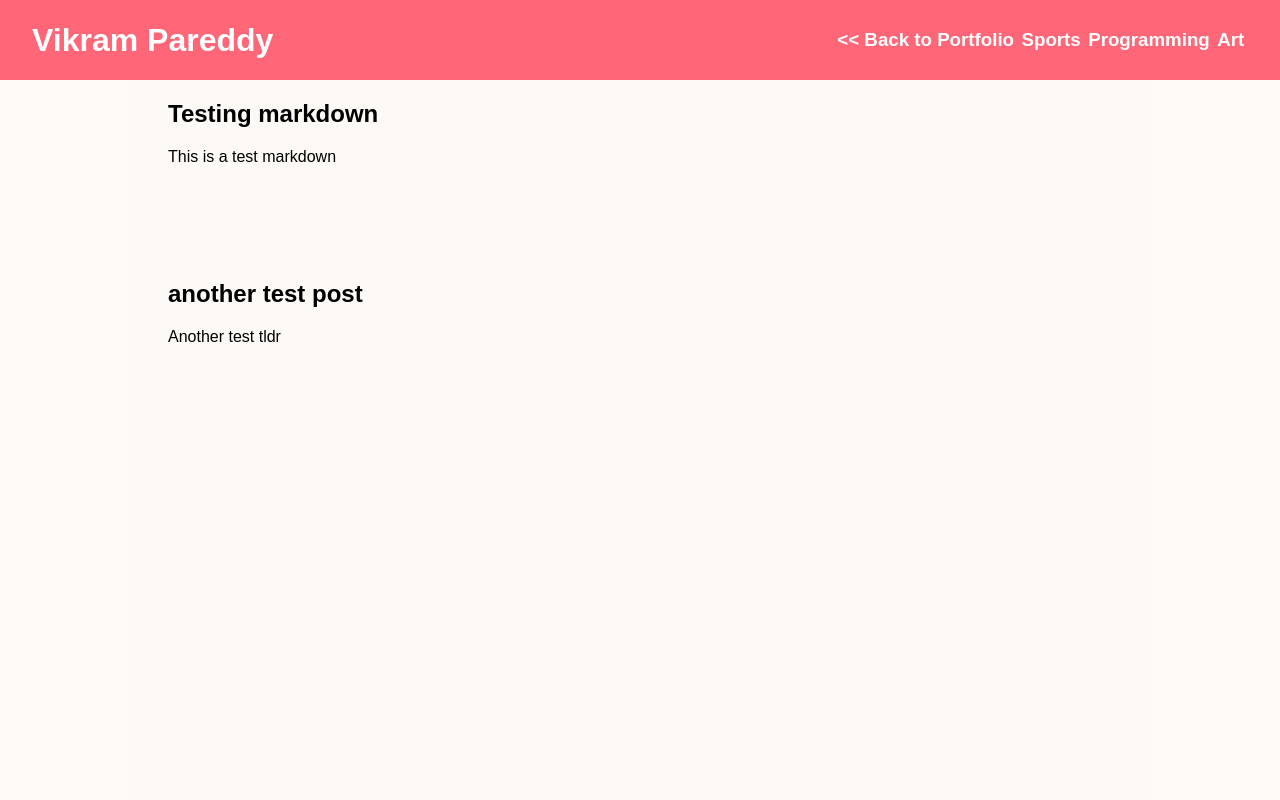
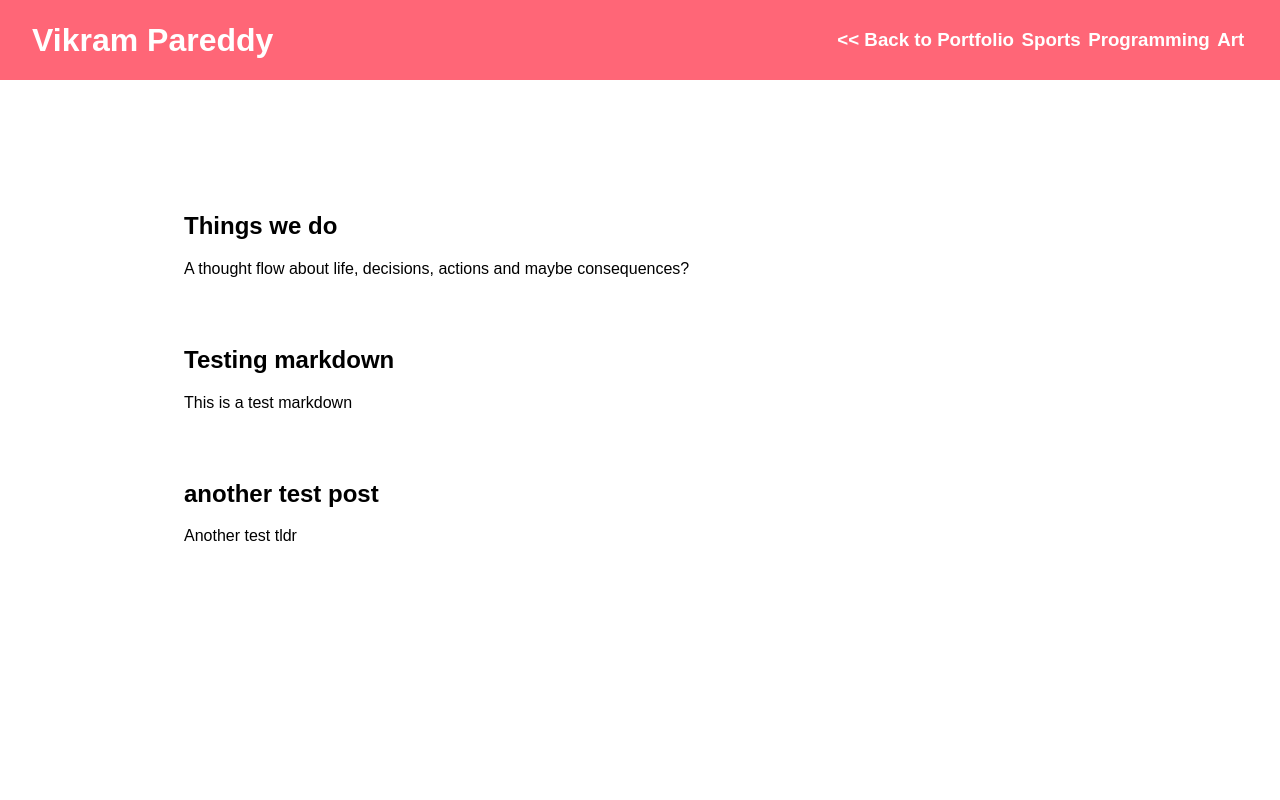
Before and after one commit to vikram-gsu/next-blog, a Next.js app: page / in a window 1280 px wide. Shown: the top 800 px of the page. Built offline with nearby package versions, Linux system fonts and the light colour scheme.

Commit message:
Updated format and added first post

```diff
--- a/_common/Card.js
+++ b/_common/Card.js
@@ -1,16 +1,26 @@
-import Link from 'next/link';
-import styled from 'styled-components';
+import Link from "next/link";
+import styled from "styled-components";
 
 const CardStyles = styled.div`
-    width: 80%;
-    height: 10em;
+  max-height: 10em;
+  padding: 1em;
+  border-radius: 10px;
+  &:hover {
+    box-shadow: 0 0 10px gray;
+    color: ${props => props.theme.colors.primary};
+  }
+  transition: 0.1s ease-in;
+`;
 
-`;
-export default function Card({title, tldr, slug}){
-    return (
-        <CardStyles>
-            <Link href={`/posts/${slug}`}><h2>{title}</h2></Link>
-            <p>{tldr}</p>
-        </CardStyles>
-    )
+export default function Card({ title, tldr, slug }) {
+  return (
+    <CardStyles>
+      <Link href={`/posts/${slug}`}>
+        <div>
+          <h2>{title}</h2>
+          <p>{tldr}</p>
+        </div>
+      </Link>
+    </CardStyles>
+  );
 }
--- a/_layouts/default.js
+++ b/_layouts/default.js
@@ -5,8 +5,8 @@ import styled from "styled-components";
 
 const MainStyles = styled.main`
   display: grid;
-  background-color: #FEFBF7;
   grid: [row1-start] "header header header" 5em [row1-end]
+        [row1-start] "title . ." 5em [row1-end]
         [row2-start] ". content ."  100vh [row2-end]
         [row3-start] "footer footer footer" 10em [row3-end]/
         10% 80% 10%;
@@ -14,7 +14,6 @@ const MainStyles = styled.main`
 
 const ContentStyles = styled.div`
   grid-area: content;
-  background-color: #FDF9F4;
 `;
 
 export default function DefaultLayout(props) {
--- /dev/null
+++ b/_posts/Things we do.md
@@ -0,0 +1,25 @@
+---
+title: Things we do
+tldr: A thought flow about life, decisions, actions and maybe consequences?
+date: 08/16/2021
+---
+
+### Not all actions have obvious consequences
+
+Life has always been about exploration - it was about exploring the world, the cultures in the world a few years back - this was interesting in many ways, but, more recently, it has been primarily about exploring myself, understanding my mind and body.
+
+### All about action
+
+A phase of my life was only defined by action, especially when I realized I had the resources to go after all that looked cool! But, action almost always was a direct consequence of certainty, about things in general as well as the path that was taken until then.
+
+### Is action always good?
+
+All that action created an aura of happiness, and social media reflects that immensely, but actions - travels, dives, hikes etc. if undertaken without really, truly empathizing with your body or with the people you meet will end up being a fleeting memory rather than a character enhancing truth.
+
+### Time to reflect
+
+Covid lockdowns, albeit being disastrous for many, also let us stay by ourselves, reflect on our lives. This was little possibility for travel so 'looking inwards' was exciting.
+
+Hikes by myself used to be generally more relaxing than the ones that I invariably end up guiding when I go with friends. But the last camping trip, I was able to consciously calm my nerves, breathe and feel the calm in the wilderness.
+
+Life generally doesn't have to be difficult, we make it - not as individuals, but as a society, we make rules, choose to divide ourselves based on some traditions that may have expired beyond legibility.
--- a/_posts/test.md
+++ b/_posts/test.md
@@ -4,3 +4,7 @@ tldr: This is a test markdown
 ---
 
 **Hello, world**
+
+Lorem Ipsum is simply dummy text of the printing and typesetting industry. Lorem Ipsum has been the industry's standard dummy text ever since the 1500s, when an unknown printer took a galley of type and scrambled it to make a type specimen book. It has survived not only five centuries, but also the leap into electronic typesetting, remaining essentially unchanged. It was popularised in the 1960s with the release of Letraset sheets containing Lorem Ipsum passages, and more recently with desktop publishing software like Aldus PageMaker including versions of Lorem Ipsum.
+
+Contrary to popular belief, Lorem Ipsum is not simply random text. It has roots in a piece of classical Latin literature from 45 BC, making it over 2000 years old. Richard McClintock, a Latin professor at Hampden-Sydney College in Virginia, looked up one of the more obscure Latin words, consectetur, from a Lorem Ipsum passage, and going through the cites of the word in classical literature, discovered the undoubtable source. Lorem Ipsum comes from sections 1.10.32 and 1.10.33 of "de Finibus Bonorum et Malorum" (The Extremes of Good and Evil) by Cicero, written in 45 BC. This book is a treatise on the theory of ethics, very popular during the Renaissance. The first line of Lorem Ipsum, "Lorem ipsum dolor sit amet..", comes from a line in section 1.10.32.
--- a/api/index.js
+++ b/api/index.js
@@ -7,7 +7,6 @@ export async function getAllPosts(){
     const posts = []
     for(const key of context.keys()) {
         let post = key.slice(2);
-        console.log(key, post)
         let content = await import(`../_posts/${post}`);
         let meta = matter(content.default);
         posts.push({
--- a/pages/index.js
+++ b/pages/index.js
@@ -5,6 +5,7 @@ import Card from "@common/Card";
 
 const Li = styled.li`
   list-style: none;
+  cursor: pointer;
 `;
 export default function Blog(props) {
   return (
```
